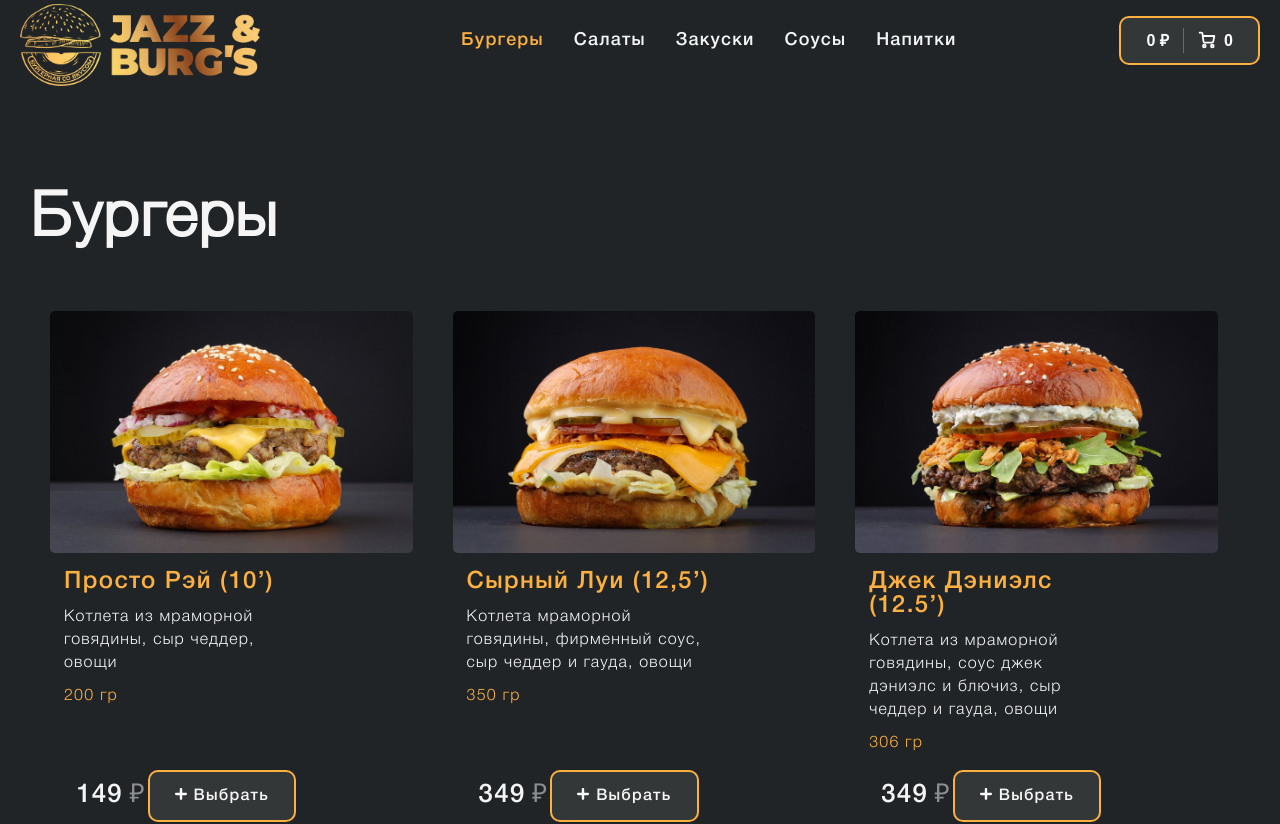
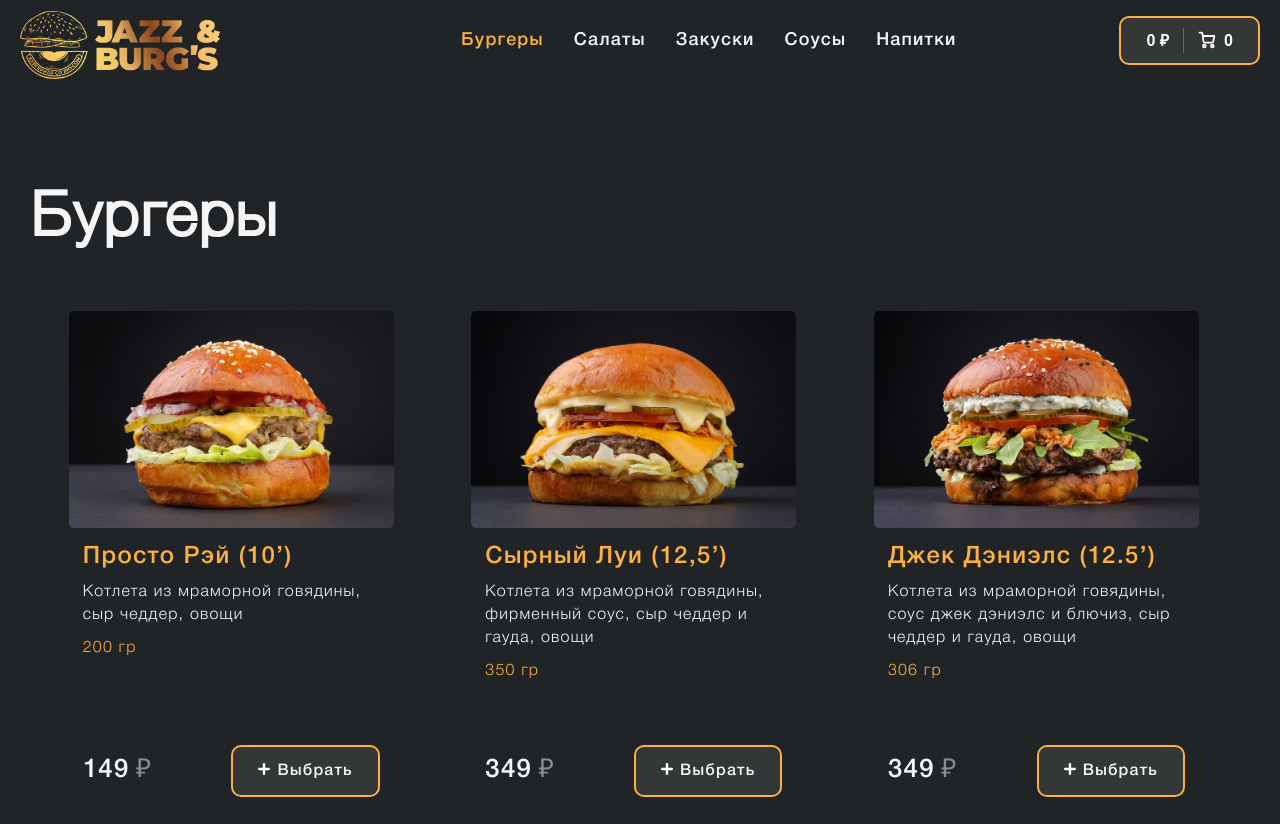
Before and after one commit to pavelzolotin/burgers-store-react-app, a React (Create React App) app: page / in a window 1280 px wide. Shown: the top 824 px of the page. Built offline with nearby package versions, Linux system fonts and the light colour scheme.

Commit message:
add styles for small screens

```diff
--- a/src/App.tsx
+++ b/src/App.tsx
@@ -1,5 +1,4 @@
 import { lazy, Suspense } from 'react';
-import { useSelector } from 'react-redux';
 import { Routes, Route } from 'react-router-dom';
 
 import styled, { createGlobalStyle } from 'styled-components';
@@ -20,7 +19,6 @@ import SingleSnack from './pages/SingleSnack';
 import SingleSause from './pages/SingleSause';
 import SingleDrink from './pages/SingleDrink';
 import QRPage from './pages/QR';
-import { productSelector } from './redux/product/selectors';
 
 const Cart = lazy(() => import('./pages/Cart'));
 
@@ -125,8 +123,6 @@ const Container = styled.div`
 `;
 
 function App() {
-    const {page} = useSelector(productSelector);
-
     return (
         <>
             <GlobalStyle />
--- a/src/components/Header/index.tsx
+++ b/src/components/Header/index.tsx
@@ -75,6 +75,10 @@ const LogoBox = styled.div`
 
 const LogoImage = styled.img`
   width: 24rem;
+
+  @media (max-width: 1440px) {
+    width: 20rem;
+  }
 
   @media (max-width: 767px) {
     width: 10rem;
--- a/src/components/ProductBlock/index.tsx
+++ b/src/components/ProductBlock/index.tsx
@@ -30,13 +30,23 @@ const Product = styled.div`
     width: 25%;
   }
 
+  @media (min-width: 1200px) and (max-width: 1440px) {
+    padding: 1rem;
+    justify-content: center;
+    align-items: center;
+  }
+
   @media (max-width: 767px) {
     width: 100%;
     margin-bottom: 8rem;
   }
 `;
 
-const ImageBox = styled.div``;
+const ImageBox = styled.div`
+  @media (min-width: 1200px) and (max-width: 1440px) {
+    width: 85%;
+  }
+`;
 
 const Img = styled.img`
   width: 100%;
@@ -72,7 +82,7 @@ const Info = styled.div`
   }
 
   @media (max-width: 1400px) {
-    width: 75%;
+    width: 85%;
   }
 
   @media (max-width: 767px) {
@@ -155,6 +165,10 @@ const ProductBottom = styled.div`
   justify-content: space-between;
   padding: 0 1.2rem;
   margin-top: 3rem;
+
+  @media (min-width: 1200px) and (max-width: 1440px) {
+    padding: 0;
+  }
 `;
 
 const ProductBlock = ({id, title, imageUrl, descriptionFull, descriptionShort, price, weight}) => {
--- a/src/utils/data.ts
+++ b/src/utils/data.ts
@@ -23,7 +23,7 @@ export const burgers: Products[] = [
         id: 2,
         imageUrl: require('../assets/img/b2.png'),
         title: 'Сырный Луи (12,5’)',
-        descriptionShort: 'Котлета мраморной говядины, фирменный соус, сыр чеддер и гауда, овощи',
+        descriptionShort: 'Котлета из мраморной говядины, фирменный соус, сыр чеддер и гауда, овощи',
         descriptionFull: 'булочка бриошь, котлета из 100% мраморной говядины, салат айсберг, фирменный соус, 2 ломтика сыра чеддер и гауда, ломтик помидора, маринованный огурчик, сырный соус, фритюрный лук',
         price: 349,
         weight: '350 гр',
```
